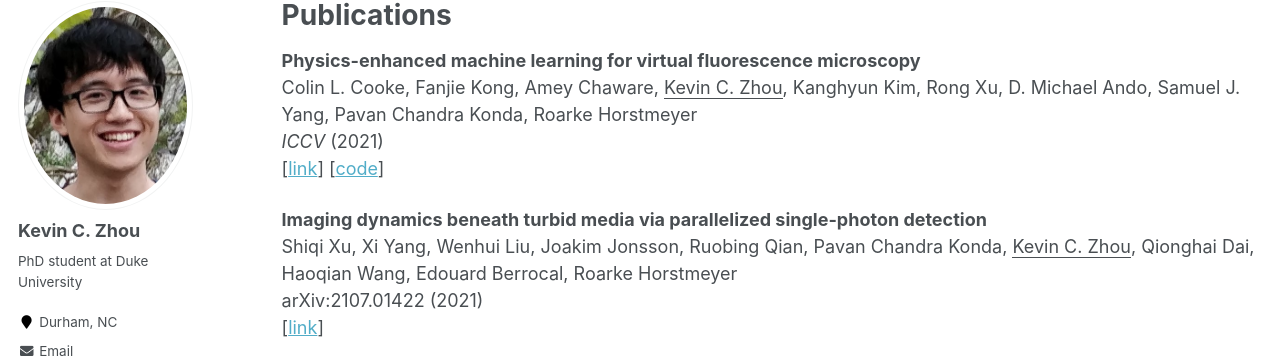
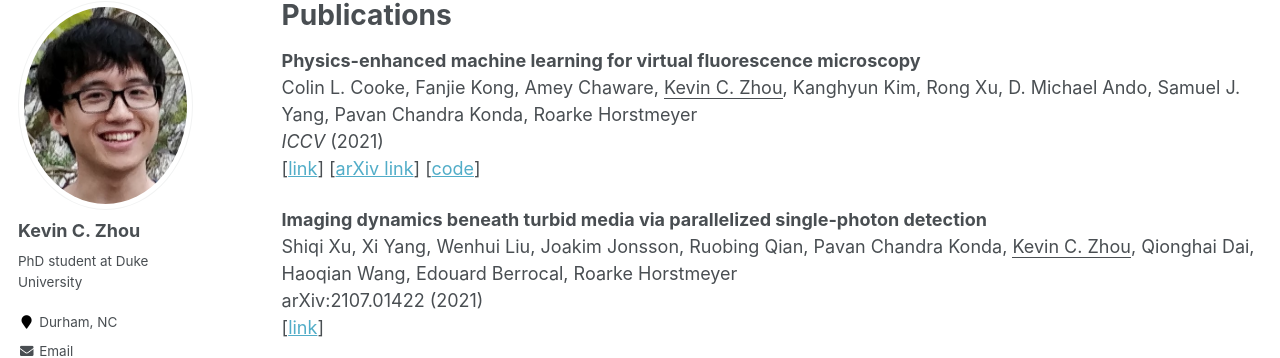
Before and after one commit to kevinczhou/kevinczhou.github.io, a Jekyll site: the page built from _pages/publications.md, in a window 1280 px wide and 900 px high. Shown: the part 117-475 px from the top of the window. Built offline with Jekyll 4.4.1, drawn with Linux system fonts in a browser that asks for light colours; some web fonts are replaced.

Commit message:
Update publications.md

```diff
--- a/_pages/publications.md
+++ b/_pages/publications.md
@@ -7,7 +7,7 @@ author_profile: true
 **Physics-enhanced machine learning for virtual fluorescence microscopy**
 Colin L. Cooke, Fanjie Kong, Amey Chaware, <ins>Kevin C. Zhou</ins>, Kanghyun Kim, Rong Xu, D. Michael Ando, Samuel J. Yang, Pavan Chandra Konda, Roarke Horstmeyer
 *ICCV* (2021)
-[[link](https://arxiv.org/abs/2004.04306)] [[code](https://github.com/clvcooke/virtual-fluorescence)]
+[[link](https://openaccess.thecvf.com/content/ICCV2021/html/Cooke_Physics-Enhanced_Machine_Learning_for_Virtual_Fluorescence_Microscopy_ICCV_2021_paper.html)] [[arXiv link](https://arxiv.org/abs/2004.04306)] [[code](https://github.com/clvcooke/virtual-fluorescence)]
 
 **Imaging dynamics beneath turbid media via parallelized single-photon detection**
 Shiqi Xu, Xi Yang, Wenhui Liu, Joakim Jonsson, Ruobing Qian, Pavan Chandra Konda, <ins>Kevin C. Zhou</ins>, Qionghai Dai, Haoqian Wang, Edouard Berrocal, Roarke Horstmeyer
```
